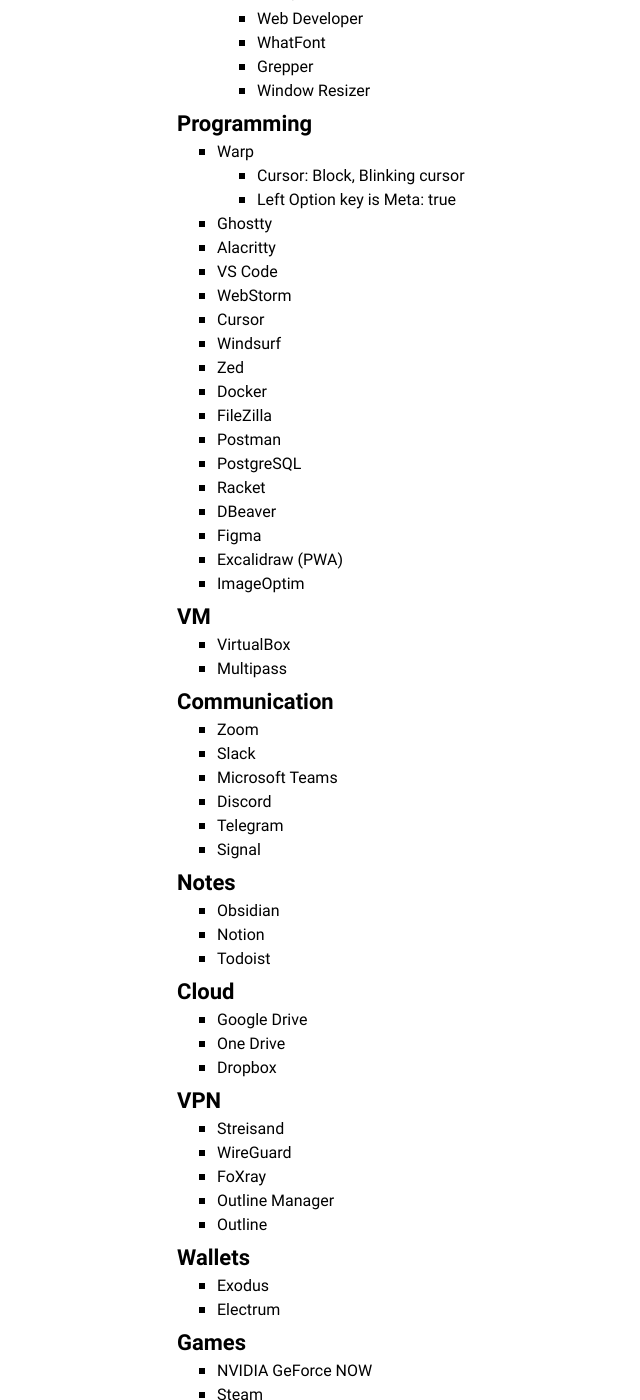
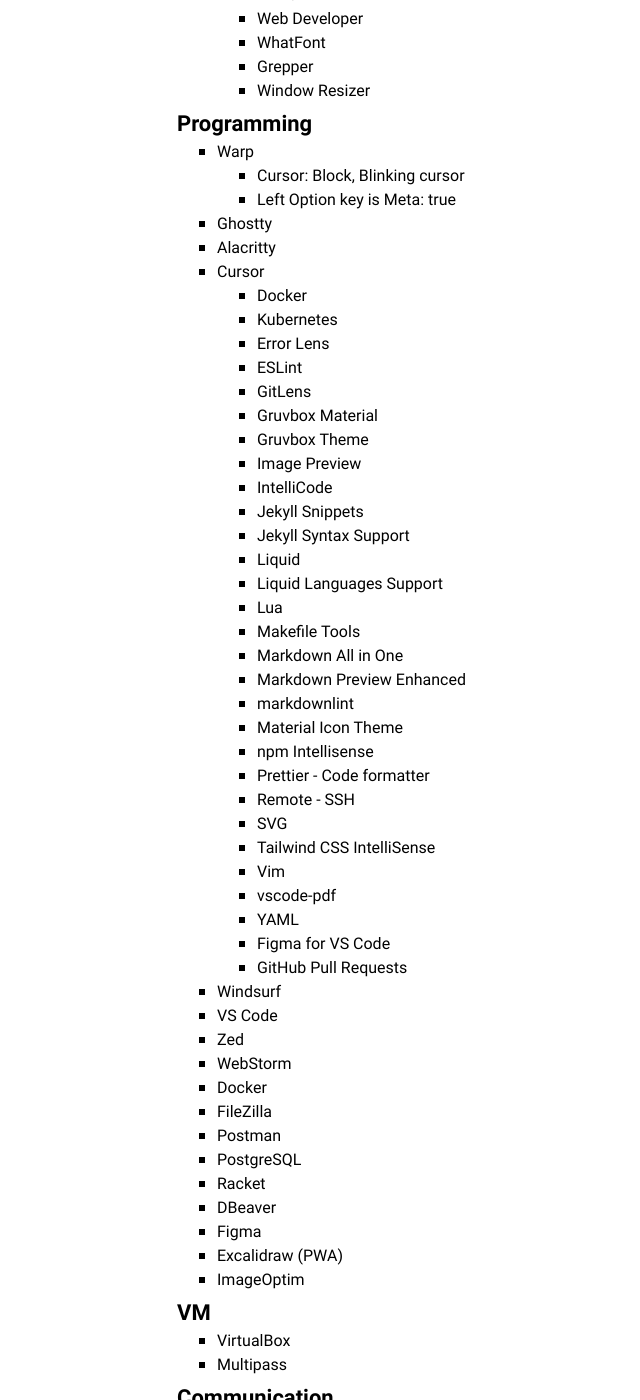
Before and after one commit to amalumian/www.malumian.dev, a Jekyll site: the page built from setup.html, in a window 1280 px wide and 1400 px high, scrolled down 3168 px. Shown: the whole window, without its empty margins (133-773 px from the left). Built offline with Jekyll 4.4.1, drawn with Linux system fonts in a browser that asks for light colours.

Commit message:
Update setup.html

```diff
--- a/setup.html
+++ b/setup.html
@@ -207,11 +207,44 @@
     </li>
     <li>Ghostty</li>
     <li>Alacritty</li>
+    <li>
+      Cursor
+      <ul>
+        <li>Docker</li>
+        <li>Kubernetes</li>
+        <li>Error Lens</li>
+        <li>ESLint</li>
+        <li>GitLens</li>
+        <li>Gruvbox Material</li>
+        <li>Gruvbox Theme</li>
+        <li>Image Preview</li>
+        <li>IntelliCode</li>
+        <li>Jekyll Snippets</li>
+        <li>Jekyll Syntax Support</li>
+        <li>Liquid</li>
+        <li>Liquid Languages Support</li>
+        <li>Lua</li>
+        <li>Makefile Tools</li>
+        <li>Markdown All in One</li>
+        <li>Markdown Preview Enhanced</li>
+        <li>markdownlint</li>
+        <li>Material Icon Theme</li>
+        <li>npm Intellisense</li>
+        <li>Prettier - Code formatter</li>
+        <li>Remote - SSH</li>
+        <li>SVG</li>
+        <li>Tailwind CSS IntelliSense</li>
+        <li>Vim</li>
+        <li>vscode-pdf</li>
+        <li>YAML</li>
+        <li>Figma for VS Code</li>
+        <li>GitHub Pull Requests</li>
+      </ul>
+    </li>
+    <li>Windsurf</li>
     <li>VS Code</li>
+    <li>Zed</li>
     <li>WebStorm</li>
-    <li>Cursor</li>
-    <li>Windsurf</li>
-    <li>Zed</li>
     <li>Docker</li>
     <li>FileZilla</li>
     <li>Postman</li>
```
